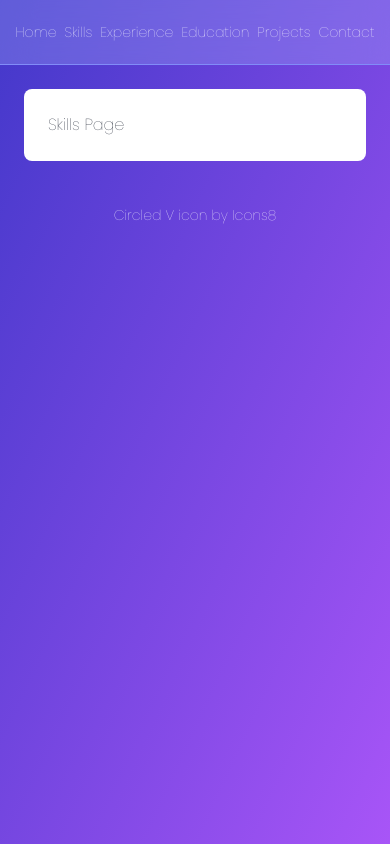
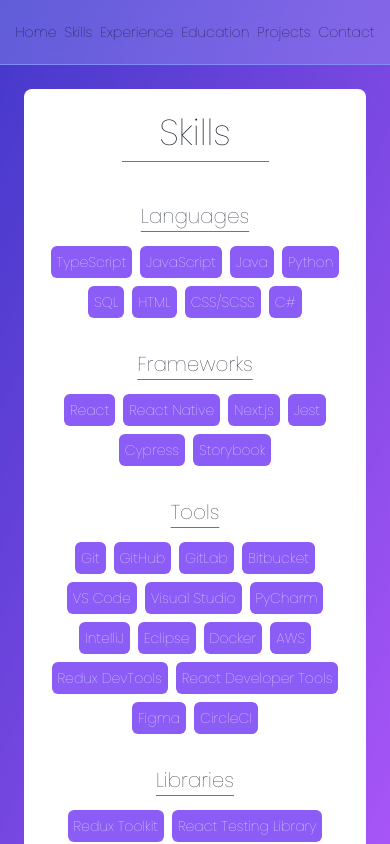
Before and after one commit to toriace25/Personal-Portfolio, a Next.js app: page /skills in a window 390 px wide. Built offline with nearby package versions, Linux system fonts and the light colour scheme; a web font is replaced by a local one.

Commit message:
Completes skills page and other styling improvements

```diff
--- a/src/app/(overview)/contact/page.tsx
+++ b/src/app/(overview)/contact/page.tsx
@@ -1,3 +1,4 @@
+import SectionHeader from "@/app/ui/(overview)/section-header";
 import { Metadata } from "next";
 
 export const metadata: Metadata = {
@@ -5,7 +6,7 @@
 };
 
 const ContactPage = () => {
-  return <p>Contact Page</p>;
+  return <SectionHeader title="Contact Me" />;
 };
 
 export default ContactPage;
--- a/src/app/(overview)/education/page.tsx
+++ b/src/app/(overview)/education/page.tsx
@@ -1,3 +1,4 @@
+import SectionHeader from "@/app/ui/(overview)/section-header";
 import { Metadata } from "next";
 
 export const metadata: Metadata = {
@@ -5,7 +6,7 @@
 };
 
 const EducationPage = () => {
-  return <p>Education Page</p>;
+  return <SectionHeader title="Education" />;
 };
 
 export default EducationPage;
--- a/src/app/(overview)/experience/page.tsx
+++ b/src/app/(overview)/experience/page.tsx
@@ -1,3 +1,4 @@
+import SectionHeader from "@/app/ui/(overview)/section-header";
 import { Metadata } from "next";
 
 export const metadata: Metadata = {
@@ -5,7 +6,7 @@
 };
 
 const ExperiencePage = () => {
-  return <p>Experience Page</p>;
+  return <SectionHeader title="Experience" />;
 };
 
 export default ExperiencePage;
--- a/src/app/(overview)/layout.tsx
+++ b/src/app/(overview)/layout.tsx
@@ -2,11 +2,13 @@
 
 const Layout = ({ children }: { children: React.ReactNode }) => {
   return (
-    <div className="flex h-screen w-screen flex-col items-center overflow-y-auto">
-      <NavBar />
-      <div className="flex w-full items-center p-6 md:w-4/5 md:p-12">
-        <div className="w-full rounded-lg bg-white p-6 text-gray-900 md:p-12">
-          {children}
+    <div className="flex h-screen w-screen flex-col items-center justify-between overflow-y-auto overflow-x-hidden">
+      <div className="flex w-screen flex-col items-center">
+        <NavBar />
+        <div className="flex w-full items-center p-6 md:w-4/5 md:p-12">
+          <div className="w-full rounded-lg bg-white p-6 text-gray-900 md:px-24 md:py-12 lg:px-32">
+            {children}
+          </div>
         </div>
       </div>
       <div className="m-5 text-sm">
--- a/src/app/(overview)/projects/page.tsx
+++ b/src/app/(overview)/projects/page.tsx
@@ -1,3 +1,4 @@
+import SectionHeader from "@/app/ui/(overview)/section-header";
 import { Metadata } from "next";
 
 export const metadata: Metadata = {
@@ -5,7 +6,7 @@
 };
 
 const ProjectsPage = () => {
-  return <p>Projects Page</p>;
+  return <SectionHeader title="Projects" />;
 };
 
 export default ProjectsPage;
--- a/src/app/(overview)/skills/page.tsx
+++ b/src/app/(overview)/skills/page.tsx
@@ -1,3 +1,5 @@
+import SectionHeader from "@/app/ui/(overview)/section-header";
+import SkillSection from "@/app/ui/(overview)/skills/skill-section";
 import { Metadata } from "next";
 
 export const metadata: Metadata = {
@@ -5,7 +7,70 @@
 };
 
 const SkillsPage = () => {
-  return <p>Skills Page</p>;
+  return (
+    <div className="flex flex-col gap-10 md:gap-20">
+      <SectionHeader title="Skills" />
+      <div className="flex flex-col gap-8 md:gap-10 lg:gap-16">
+        <SkillSection
+          sectionTitle="Languages"
+          skillsList={[
+            "TypeScript",
+            "JavaScript",
+            "Java",
+            "Python",
+            "SQL",
+            "HTML",
+            "CSS/SCSS",
+            "C#",
+          ]}
+        />
+        <SkillSection
+          sectionTitle="Frameworks"
+          skillsList={[
+            "React",
+            "React Native",
+            "Next.js",
+            "Jest",
+            "Cypress",
+            "Storybook",
+          ]}
+        />
+        <SkillSection
+          sectionTitle="Tools"
+          skillsList={[
+            "Git",
+            "GitHub",
+            "GitLab",
+            "Bitbucket",
+            "VS Code",
+            "Visual Studio",
+            "PyCharm",
+            "IntelliJ",
+            "Eclipse",
+            "Docker",
+            "AWS",
+            "Redux DevTools",
+            "React Developer Tools",
+            "Figma",
+            "CircleCI",
+          ]}
+        />
+        <SkillSection
+          sectionTitle="Libraries"
+          skillsList={[
+            "Redux Toolkit",
+            "React Testing Library",
+            "React Navigation",
+            "React Native Reanimated",
+            "ESLint",
+            "Prettier",
+            "Tailwind",
+            "Bootstrap",
+          ]}
+        />
+      </div>
+    </div>
+  );
 };
 
 export default SkillsPage;
--- /dev/null
+++ b/src/app/ui/(overview)/badge.tsx
@@ -0,0 +1,13 @@
+interface Props {
+  title: string;
+}
+
+const Badge = ({ title }: Props) => {
+  return (
+    <div className="md:text-md flex items-center justify-center gap-2 rounded-md bg-violet-500 p-1.5 text-sm text-white md:p-3 lg:text-lg">
+      {title}
+    </div>
+  );
+};
+
+export default Badge;
--- /dev/null
+++ b/src/app/ui/(overview)/section-header.tsx
@@ -0,0 +1,14 @@
+interface Props {
+  title: string;
+}
+
+const SectionHeader = ({ title }: Props) => {
+  return (
+    <div className="flex flex-col items-center gap-2">
+      <h1 className="text-4xl md:text-6xl lg:text-7xl">{title}</h1>
+      <span className="w-1/2 border-t border-indigo-500" />
+    </div>
+  );
+};
+
+export default SectionHeader;
--- /dev/null
+++ b/src/app/ui/(overview)/skills/skill-section.tsx
@@ -0,0 +1,22 @@
+import Badge from "@/app/ui/(overview)/badge";
+import Subheading from "@/app/ui/(overview)/subheading";
+
+interface Props {
+  sectionTitle: string;
+  skillsList: string[];
+}
+
+const SkillSection = ({ sectionTitle, skillsList }: Props) => {
+  return (
+    <div className="flex flex-col items-center gap-4 md:gap-6">
+      <Subheading title={sectionTitle} />
+      <div className="flex flex-row flex-wrap justify-center gap-2 md:gap-4 lg:gap-8">
+        {skillsList.map((skill) => (
+          <Badge key={`skill-${skill}`} title={skill} />
+        ))}
+      </div>
+    </div>
+  );
+};
+
+export default SkillSection;
--- /dev/null
+++ b/src/app/ui/(overview)/subheading.tsx
@@ -0,0 +1,13 @@
+interface Props {
+  title: string;
+}
+
+const Subheading = ({ title }: Props) => {
+  return (
+    <h2 className="text-xl underline decoration-indigo-500 decoration-1 underline-offset-8 md:text-3xl lg:text-4xl">
+      {title}
+    </h2>
+  );
+};
+
+export default Subheading;
--- a/src/app/ui/nav-links.tsx
+++ b/src/app/ui/nav-links.tsx
@@ -26,9 +26,10 @@
               key={link.name}
               href={link.href}
               className={clsx(
-                !showHome &&
-                  "items-center justify-center gap-2 rounded-md bg-violet-500 p-1.5 hover:bg-violet-300 md:p-3",
-                "md:text-md flex grow text-sm hover:text-gray-950 lg:text-lg",
+                !showHome
+                  ? "items-center justify-center gap-2 rounded-md bg-violet-500 p-1.5 hover:bg-violet-300 hover:text-gray-950 md:p-3"
+                  : "text-gray-950 hover:text-white",
+                "md:text-md flex grow text-sm lg:text-lg",
               )}
             >
               <p>{link.name}</p>
```
